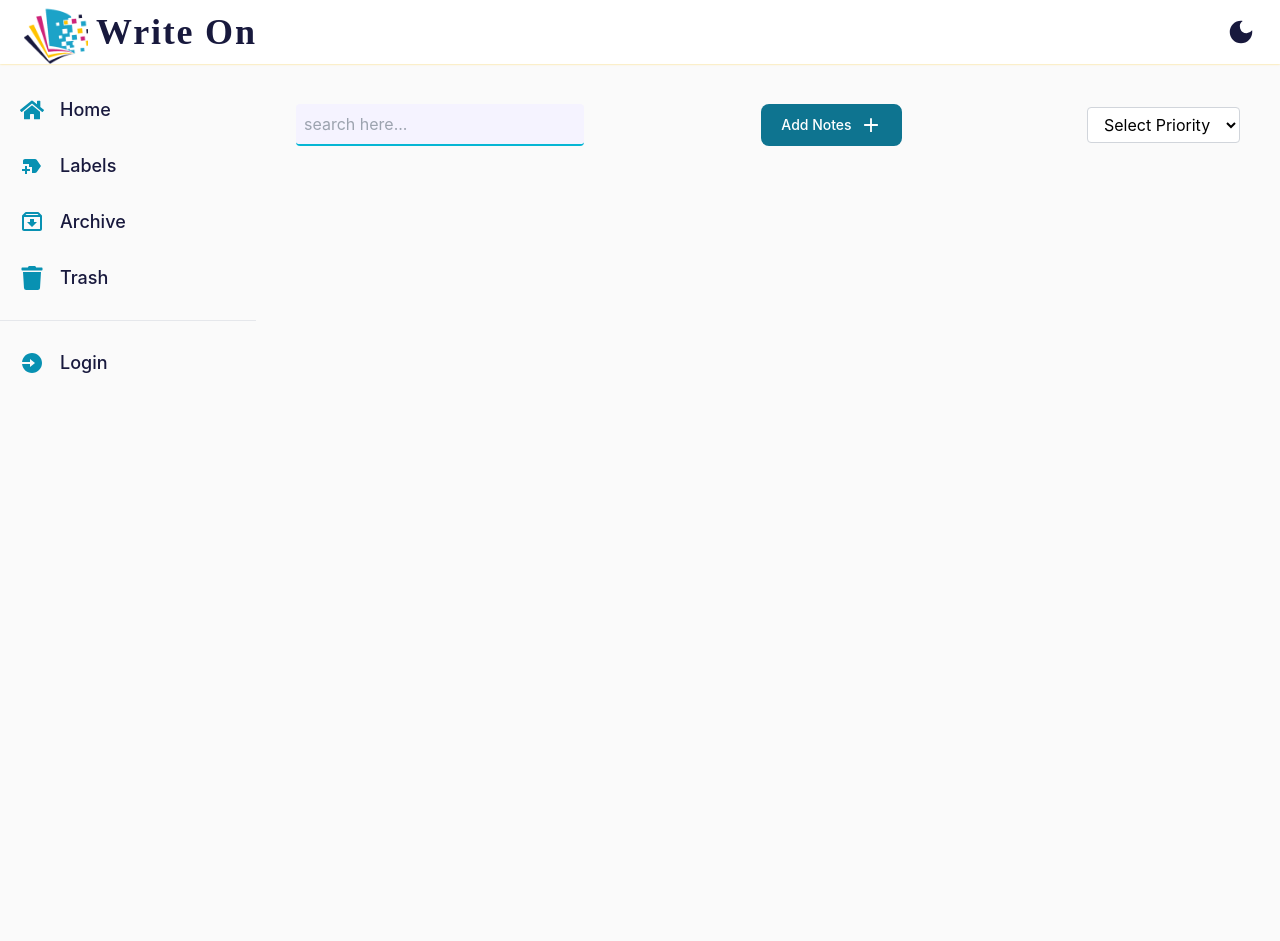
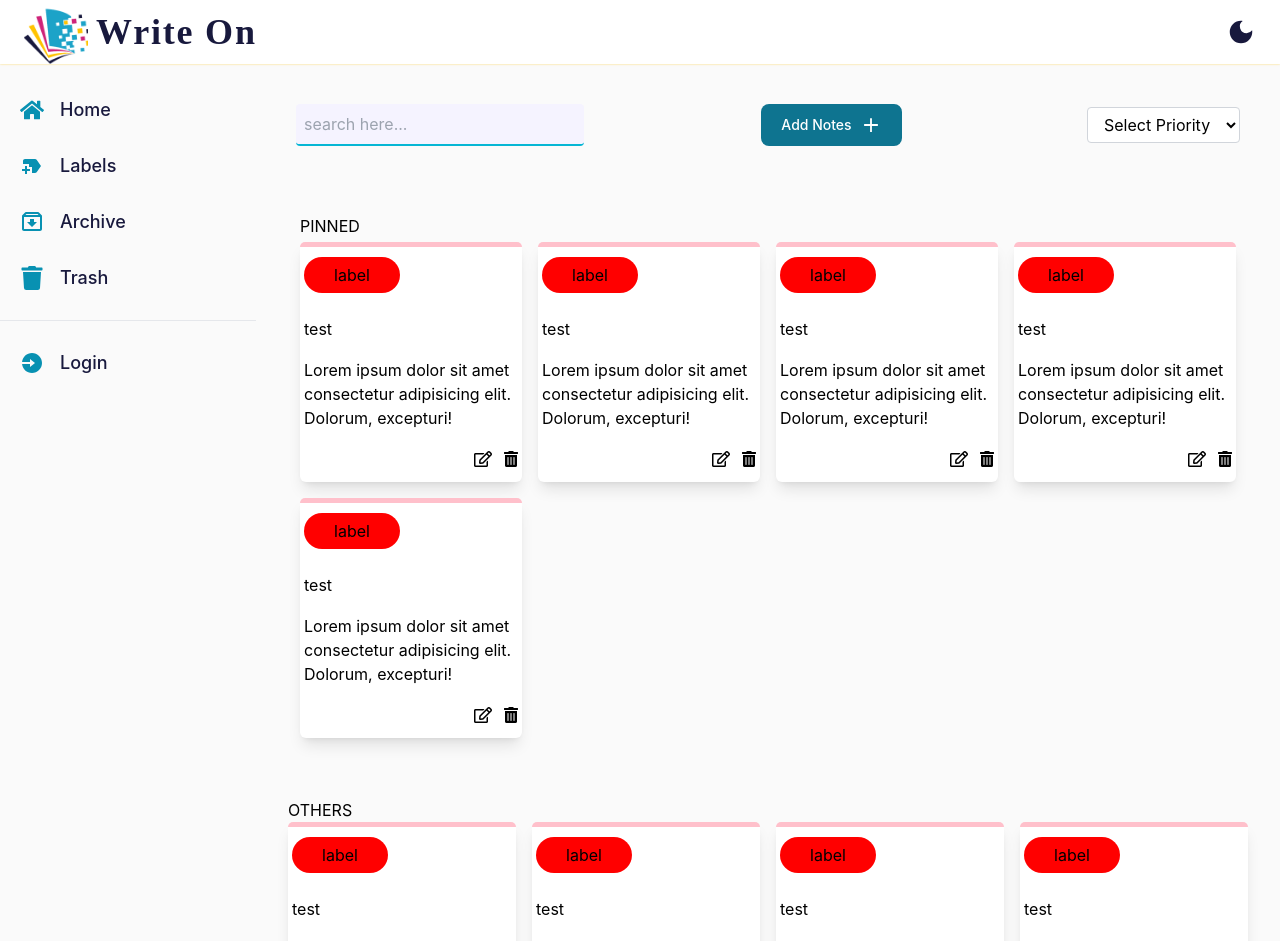
Before and after one commit to Richa-rani02/Write-On, a React (Create React App) app: page /notes in a window 1280 px wide. Shown: the top 941 px of the page. Before the commit the page ends 864 px from the top, so only its background shows below. Built offline with nearby package versions, Linux system fonts and the light colour scheme; what miragejs would draw is missing.

Commit message:
feat:added single note card

```diff
--- a/public/index.html
+++ b/public/index.html
@@ -14,6 +14,7 @@
       manifest.json provides metadata used when your web app is installed on a
       user's mobile device or desktop. See https://developers.google.com/web/fundamentals/web-app-manifest/
     -->
+    <link rel="stylesheet" href="https://cdnjs.cloudflare.com/ajax/libs/font-awesome/5.15.4/css/all.min.css">
     <link rel="manifest" href="%PUBLIC_URL%/manifest.json" />
     <!--
       Notice the use of %PUBLIC_URL% in the tags above.
--- a/src/components/index.js
+++ b/src/components/index.js
@@ -1,2 +1,3 @@
 export {Header} from "./Header";
 export {Sidebar} from "./Sidebar";
+export {Note} from "./note";
--- /dev/null
+++ b/src/components/note.jsx
@@ -0,0 +1,42 @@
+export const Note=()=>{
+
+    const colors = [
+        {
+            primaryColor : "#5D93E1",
+            secondaryColor : "#ECF3FC"
+        },
+        {
+            primaryColor : "#F9D288",
+            secondaryColor : "#FEFAF1"
+        },
+        {
+            primaryColor : "#5DC250",
+            secondaryColor : "#F2FAF1"
+        },
+        {
+            primaryColor : "#F48687",
+            secondaryColor : "#FDF1F1"
+        },
+        {
+            primaryColor : "#B964F7",
+            secondaryColor : "#F3F0FD"
+        }
+    ]
+    return(
+     <div className = "w-full flex flex-col bg-white min-h-[15rem] rounded-md shadow-lg">
+            <div className = "card-top w-full h-[2%] rounded-tl-md rounded-tr-md" style={{"background-color": "pink"}}></div>
+            <div class = "task-holder w-full h-[98%] flex flex-col justify-around p-1">
+                <span class = "note-card-label max-w-[6rem] mb-2.5 h-9 rounded-3xl flex items-center justify-center" style={{"backgroundColor": "red"}}> label
+                </span>
+                <h4 className="note-card-title">test</h4>
+                <p className = "note-card-desc mt-1"style={{"background-color": ""}}>
+                  Lorem ipsum dolor sit amet consectetur adipisicing elit. Dolorum, excepturi!
+                </p>
+                <div className="note-card-btn ml-auto mt-1">
+                    <i class = "far fa-edit mr-3" style={{"color" : "colors.primaryColor", "cursor" : "pointer"}} onClick = ""></i>
+                    <i class="fas fa-trash-alt" style = {{"color" : colors.primaryColor, "cursor" : "pointer"}} onClick = ""></i>
+                </div>
+        </div>
+        </div>
+    )
+}
--- a/src/pages/Notes.jsx
+++ b/src/pages/Notes.jsx
@@ -1,11 +1,10 @@
-import { Header, Sidebar } from "../components";
+import { Header, Sidebar,Note } from "../components";
 import {IoMdAdd} from "react-icons/io";
 export const Notes = () => {
     return (
         <div className="notes bg-[#FAFAFA] h-full w-screen">
             <Header />
             <Sidebar />
-            {/* ml-64  */}
             <main className="px-3 py-2 lg:ml-64 ml-0 md:ml-64">
                 <div class="flex flex-wrap lg:justify-between md:justify-between justify-center  items-center gap-4 mt-6 px-7 py-2 ">
                     <div
@@ -37,6 +36,27 @@ export const Notes = () => {
                         </div>
                     </div>
                 </div>
+                <div className="notes-list-container my-12 mx-5  p-3 ">
+                <h5>PINNED</h5>
+                <div className="grid grid-cols-1 md:grid-cols-2 lg:grid-cols-4 gap-4 mt-1">
+                <Note/>
+                <Note/>
+                <Note/>
+                <Note/>
+                <Note/>
+                </div>
+                </div>
+                <div className="notes-list-container my-12 mx-5  ">
+                <h5>OTHERS</h5>
+                <div className="grid grid-cols-1 md:grid-cols-2 lg:grid-cols-4 gap-4">
+                <Note/>
+                <Note/>
+                <Note/>
+                <Note/>
+                <Note/>
+                </div>
+                </div>
+
             </main>
 
         </div>
```
